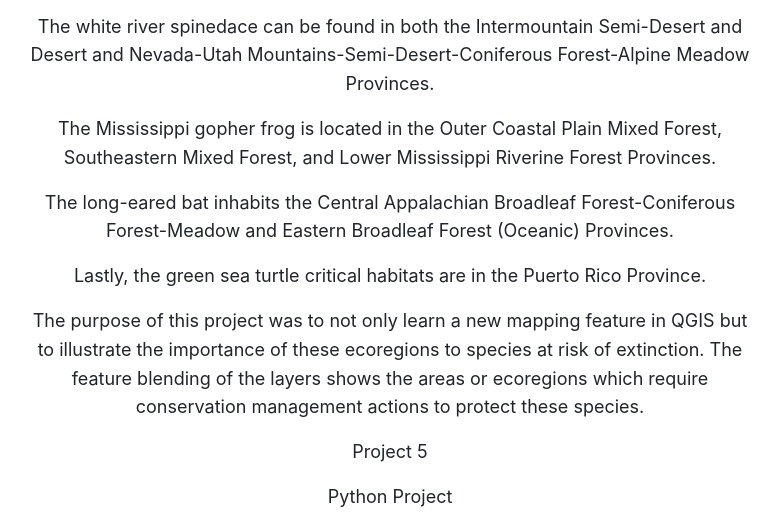
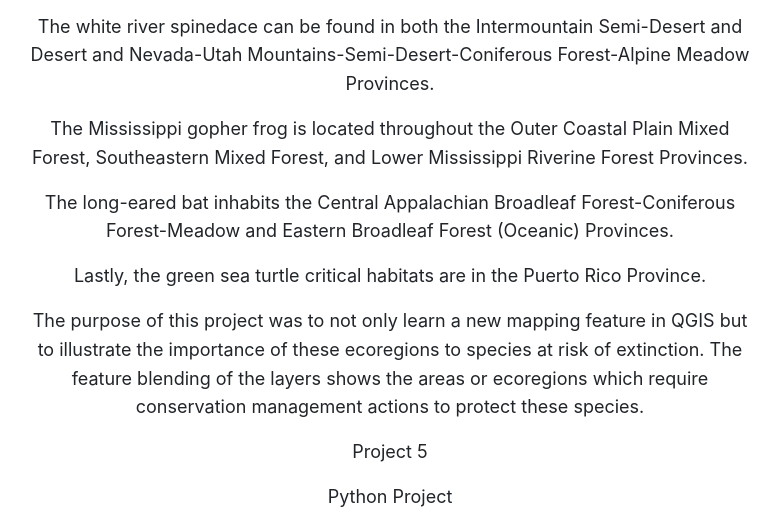
Before and after one commit to jgiza91/jgiza91.github.io, a website with bundled scripts: page index.html in a window 1280 px wide. Shown: the part 4558-5083 px from the top of the page, without its empty margins (250-1030 px from the left). Built offline with nearby package versions, Linux system fonts and the light colour scheme.

Commit message:
change123

```diff
--- a/index.html
+++ b/index.html
@@ -117,7 +117,7 @@
 			<p> My QGIS map represents critical habitat ecoregions of the most endangered species in the United States. I used feature blending in this program to map the location of five critical endangered habitats which consisted of the bighorn sheep, white river spinedace, Mississippi gopher frog, long-eared bat, and green sea turtle.<p>
 			<p> The bighorn sheep critical habitats are located in the Sierran Steppe-Mixed Forest-Coniferous Forest-Alpine Meadow, California Dry Steppe, American Semi-Desert and Desert, and Intermountain Semi-Desert and Desert Provinces.<p>
 			<p> The white river spinedace can be found in both the Intermountain Semi-Desert and Desert and Nevada-Utah Mountains-Semi-Desert-Coniferous Forest-Alpine Meadow Provinces.<p>
-			<p> The Mississippi gopher frog is located in the Outer Coastal Plain Mixed Forest, Southeastern Mixed Forest, and Lower Mississippi Riverine Forest Provinces.<p>
+			<p> The Mississippi gopher frog is located throughout the Outer Coastal Plain Mixed Forest, Southeastern Mixed Forest, and Lower Mississippi Riverine Forest Provinces.<p>
 			<p> The long-eared bat inhabits the Central Appalachian Broadleaf Forest-Coniferous Forest-Meadow and Eastern Broadleaf Forest (Oceanic) Provinces.<p>
 			<p> Lastly, the green sea turtle critical habitats are in the Puerto Rico Province.<p>
 			<p> The purpose of this project was to not only learn a new mapping feature in QGIS but to illustrate the importance of these ecoregions to species at risk of extinction. The feature blending of the layers shows the areas or ecoregions which require conservation management actions to protect these species.<p>
```
